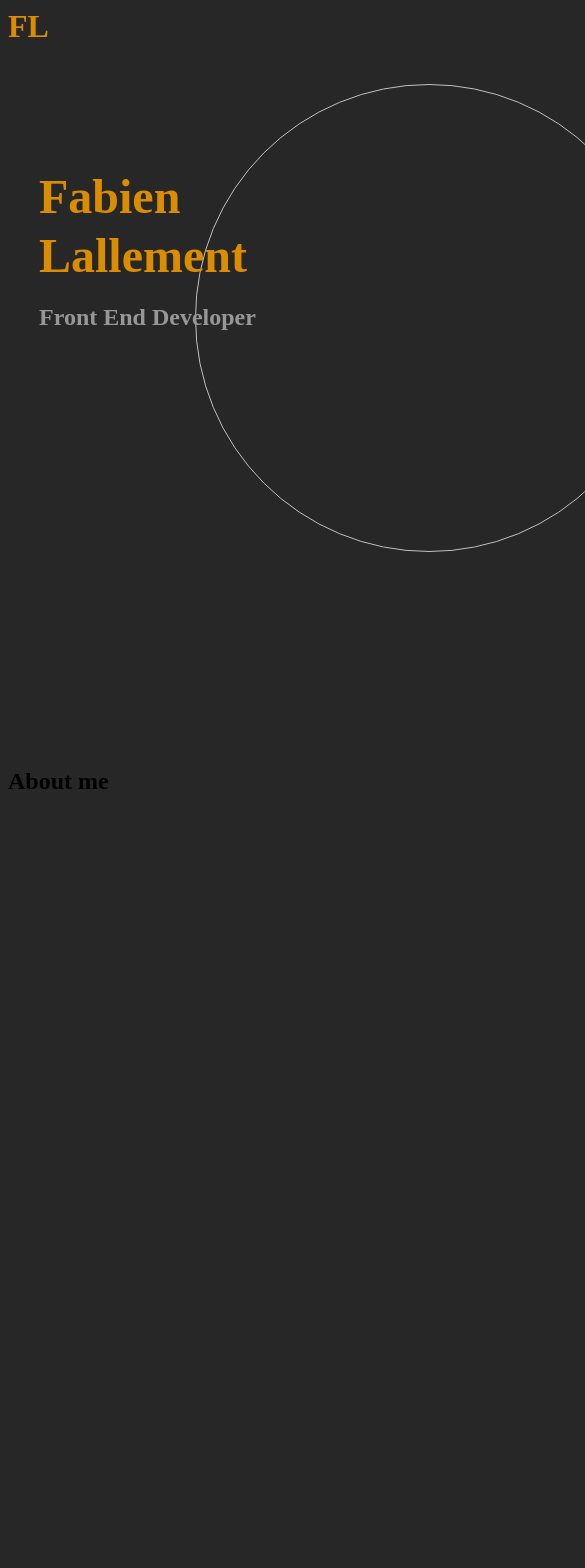
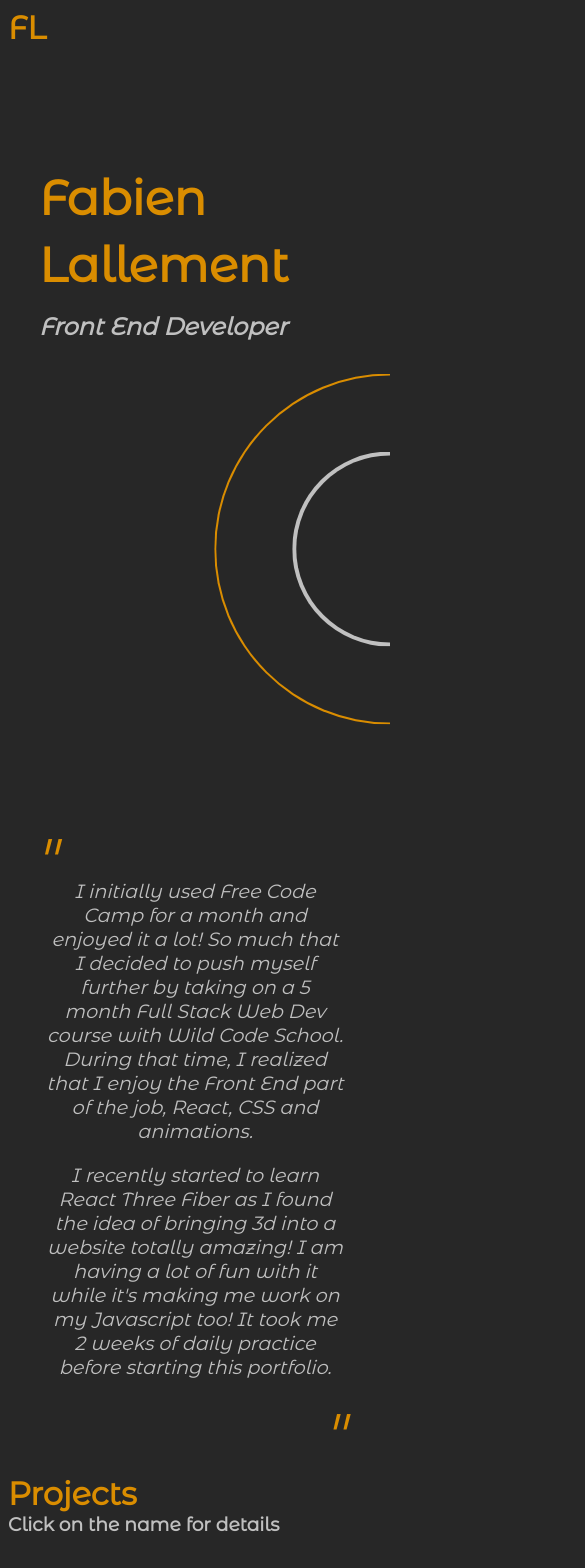
Before and after one commit to Befa222/portfolio000, a React (Create React App) app: page / in a window 390 px wide. Shown: the top 1568 px of the page, 585 px wide, since content can reach past the window. Before the commit the page ends 844 px from the top, so only its background shows below. Built offline with nearby package versions, Linux system fonts and the light colour scheme.

Commit message:
intro and about me section done

```diff
--- a/src/App.css
+++ b/src/App.css
@@ -1,37 +1,124 @@
-.header{
-    height: 90vh;
+.intro-section {
+    height: 85vh;
 }
-.logo{
+
+.logo {
     color: var(--clr-accents);
 }
-.first-name, .last-name{
+
+.first-name, .last-name {
     color: var(--clr-accents);
     position: absolute;
     font-size: clamp(3rem, 10vw, 7rem);
 }
-.first-name{
+
+.first-name {
     top: 20%;
     left: 10%;
 }
-.last-name{
-    top:27%;
+
+.last-name {
+    top: 28%;
     left: 10%;
 }
-.title{
+
+.title {
     position: absolute;
-    top: 36%;
+    top: 37%;
     left: 10%;
     text-align: center;
-    color: var(--clr-text-secondary);
-    font-size: clamp(1.5rem, 5vw, 4rem)
+    color: var(--clr-BG-light);
+    font-size: clamp(1.5rem, 5vw, 4rem);
+    font-style: italic;
 }
-.circle1-header{
+
+.circle1 {
     position: absolute;
-    top: 10vh;
-    left: 50vw;
-    width: 120vw;
-    height: 120vw;
-    border-radius: 50%;
-    border: 0.1em solid var(--clr-BG-light);
+    top: 65%;
+    left: 77.5%;
+    width: 90vw;
+    height: 45vw;
+    transform: translate(-50%, -50%) rotate(-90deg);
+    border: 0.15em solid var(--clr-accents);
+    border-bottom: none;
+    border-radius: 15em 15em 0 0;
     z-index: -1;
 }
+
+.circle2 {
+    position: absolute;
+    top: 65%;
+    left: 87.5%;
+    width: 50vw;
+    height: 25vw;
+    transform: translate(-50%, -50%) rotate(-90deg);
+    border-radius: 15em 15em 0 0;
+    border: 0.3em solid var(--clr-BG-light);
+    border-bottom: none;
+    z-index: -1;
+}
+
+.about-me-container {
+    position: relative;
+    top: 15vw;
+    width: 100%;
+    height: 80%;
+    padding: 10%;
+    font-size: clamp(1.2rem, 3vw, 3rem);
+    font-style: italic;
+    text-align: center;
+}
+
+.about-me-container::before {
+    content: '"';
+    position: absolute;
+    top: 0;
+    left: 7%;
+    color: var(--clr-accents);
+    font-size: 15vw;
+}
+
+.about-me-container::after {
+    content: '"';
+    position: absolute;
+    right: 10%;
+    color: var(--clr-accents);
+    font-size: 15vw;
+}
+
+.about-me-text {
+    color: var(--clr-BG-light)
+}
+.projects-section{
+    position:relative;
+    top: 25vw;
+    height: 150vh;
+}
+.projects-section-title{
+    font-size: clamp(2rem, 3vw, 3.5rem);
+    color: var(--clr-accents)
+}
+.projects-section-title2{
+    color: var(--clr-BG-light)
+}
+.number-container{
+    position: relative;
+    display: flex;
+    flex-direction: row;
+    align-items: center;
+  justify-content: space-between;
+}
+.number{
+    position: relative;
+    left: -20%;
+    font-size: 10rem;
+    opacity: 0.5;
+}
+.project-title{
+    color: var(--clr-BG-light);
+}
+.img1-container{
+    position: relative;
+    width: 100%;
+    z-index: -1;
+}
--- a/src/App.js
+++ b/src/App.js
@@ -1,4 +1,5 @@
 import './App.css';
+import portfolio3d from './images/3dport.png'
 
 function App() {
 
@@ -6,27 +7,48 @@ function App() {
     <>
       <header className='header'>
         <h1 className='logo'>FL</h1>
+      </header>
+      <main>
+        <section className='intro-section'>
           <h1 className='first-name'>
             Fabien
           </h1>
           <h1 className='last-name'>Lallement</h1>
           <h2 className='title'>Front End Developer</h2>
-        <div className='circle1-header'>
-        <div className='circle2-header'></div>
-        </div>
-
-      </header>
-
+          <div className='circle1'></div>
+          <div className='circle2'></div>
+        </section>
 
         <section className='about-me-section'>
-          <h1>About me</h1>
+          <div className='about-me-container'>
+            <p className='about-me-text'>I initially used Free Code Camp for a month and enjoyed it a lot! So much that I decided to push myself further by taking on a 5 month Full Stack Web Dev course with Wild Code School.
+              During that time, I realized that I enjoy the Front End part of the job, React, CSS and animations.</p>
+            <p className='about-me-text'>I recently started to learn React Three Fiber as I found the idea of bringing 3d into a website totally amazing!
+              I am having a lot of fun with it while it's making me work on my Javascript too!
+              It took me 2 weeks of daily practice before starting this portfolio.</p>
+          </div>
         </section>
+
         <section className='projects-section'>
+          <h1 className='projects-section-title'>Projects</h1>
+          <h3 className='projects-section-title2'>Click on the name for details</h3>
+          <div className='number-container'>
+            <h2 className='number'>01</h2>
+            <h2 className='project-title'>3d Portfolio</h2>
+          </div>
+          <div className='img1-container'>
+            <img src={portfolio3d} />
+          </div>
+          <div className='number-container'>
+            <h2 className='number'>02</h2>
+            <h2 className='project-title'>Pick-a-Chew</h2>
+          </div>
+        </section>
 
-      </section>
         <section className='contact-section'>
 
         </section>
+      </main>
       <footer className='footer'>
 
       </footer>
--- a/src/index.css
+++ b/src/index.css
@@ -6,16 +6,15 @@
   --clr-BG-dark: rgb(39, 39, 39);
   --clr-BG-light: silver;
   --clr-accents: rgb(218, 141, 0);
-  --clr-text-main: white;
-  --clr-text-secondary: rgb(151, 151, 151);
 }
 
 body {
-  width: 100vw;
+  min-height: 100vh;
   overflow-x: hidden;
   margin: 0.5em;
   padding: 0;
-  background-color: var(--clr-BG-dark)
+  font-family: Montserrat-Reg;
+  background-color: var(--clr-BG-dark);
 }
 
 h1, h2, h3, h4, a {
@@ -25,3 +24,7 @@ h1, h2, h3, h4, a {
 img{
   max-width: 100%;
 }
+@font-face {
+  font-family: Montserrat-Reg;
+  src: url(./fonts/MontserratAlternates-Regular.ttf);
+}
```
Also changed, not shown: src/fonts/MontserratAlternates-Regular.ttf (added), src/images/3dport.png (added). Lines whose indentation alone changed are shown as unchanged.
